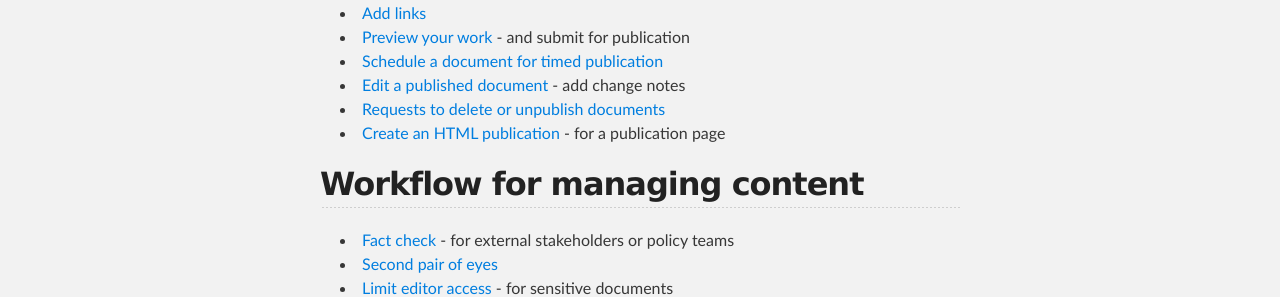
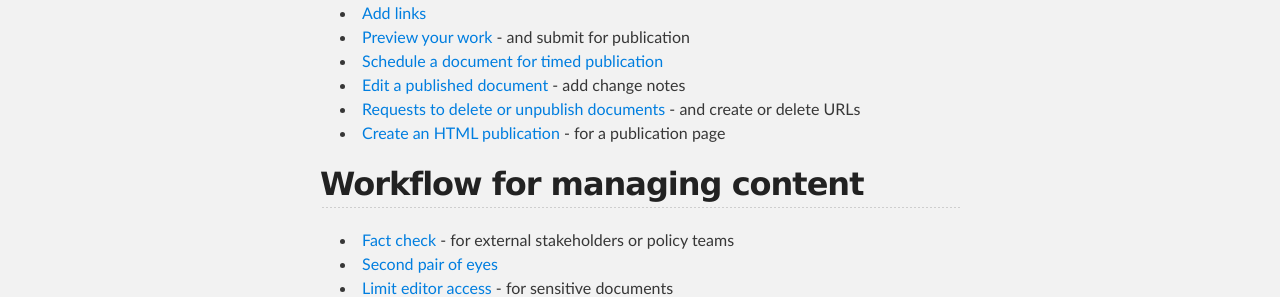
Before and after one commit to alphagov/inside-government-admin-guide, a Jekyll site: the page built from index.md, in a window 1280 px wide. Shown: the part 881-1178 px from the top of the page. Built offline with Jekyll 4.4.1, drawn with Linux system fonts in a browser that asks for light colours.

Commit message:
Update index.md

```diff
--- a/index.md
+++ b/index.md
@@ -28,7 +28,7 @@
 * [Preview your work](creating-documents/preview-your-work.html) - and submit for publication
 * [Schedule a document for timed publication](creating-documents/scheduled-publishing.html)
 * [Edit a published document](creating-documents/editing-a-doc.html) - add change notes
-* [Requests to delete or unpublish documents](creating-documents/delete-unpublish.html)
+* [Requests to delete or unpublish documents](creating-documents/delete-unpublish.html) - and create or delete URLs
 * [Create an HTML publication](creating-documents/create-an-HTML-document.html) - for a publication page
 
 ## Workflow for managing content
```
